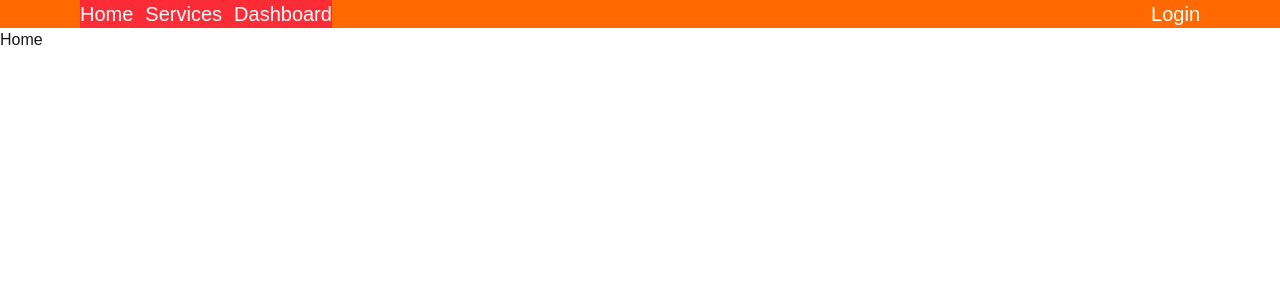
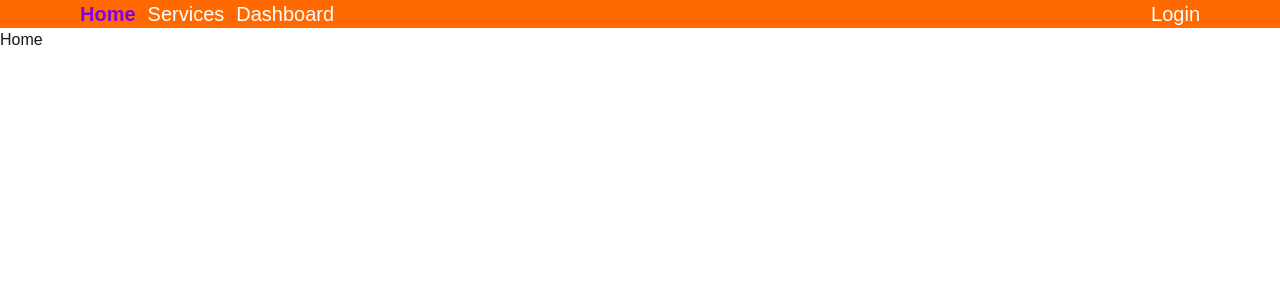
Before and after one commit to Nazrul144/next_authentication, a Next.js app: page / in a window 1280 px wide. Shown: the top 300 px of the page. Built offline with nearby package versions, Linux system fonts and the light colour scheme.

Commit message:
Active routing implemented with purple color and font bold

```diff
--- a/src/components/shared/Navbar.jsx
+++ b/src/components/shared/Navbar.jsx
@@ -1,7 +1,10 @@
+'use client'
 import Link from 'next/link';
+import { usePathname } from 'next/navigation';
 import React from 'react';
 
 const Navbar = () => {
+    const pathName = usePathname();
     const navlinks = [
         {
             title: 'Home',
@@ -20,9 +23,9 @@ const Navbar = () => {
         <div>
             <div className='flex bg-orange-500 justify-between text-xl text-white lg:px-20 px-2'>
 
-                    <div className='flex justify-end gap-3 bg-red-500 mr-auto'>
+                    <div className='flex justify-end gap-3  '>
                     {
-                        navlinks?.map((navlink)=> <Link key={navlink.path} href={navlink.path}>{navlink.title}</Link>)
+                        navlinks?.map((navlink)=> <Link className={`${pathName === navlink.path ? "font-bold text-purple-700" : ""}`} key={navlink.path} href={navlink.path}>{navlink.title}</Link>)
                     }
                     </div>
                     <div>Login</div>
```
